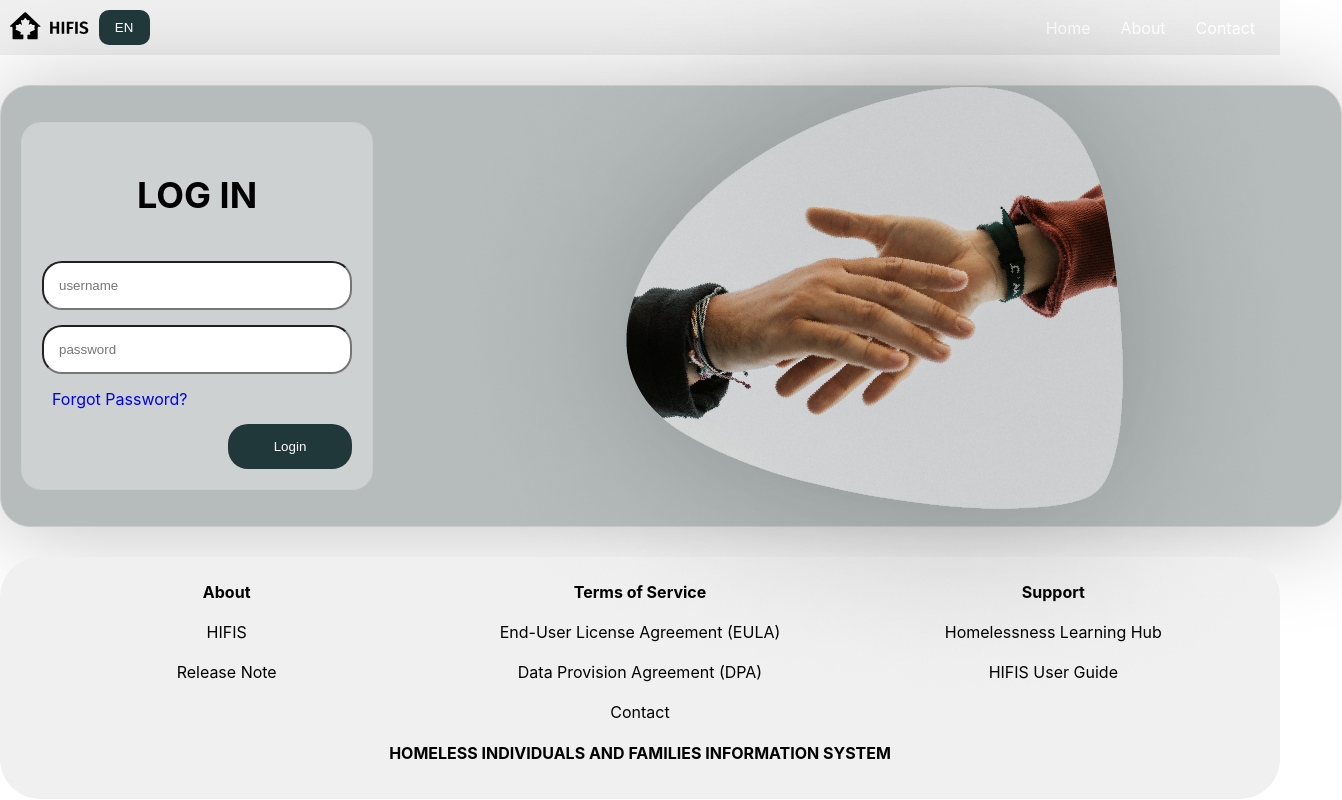
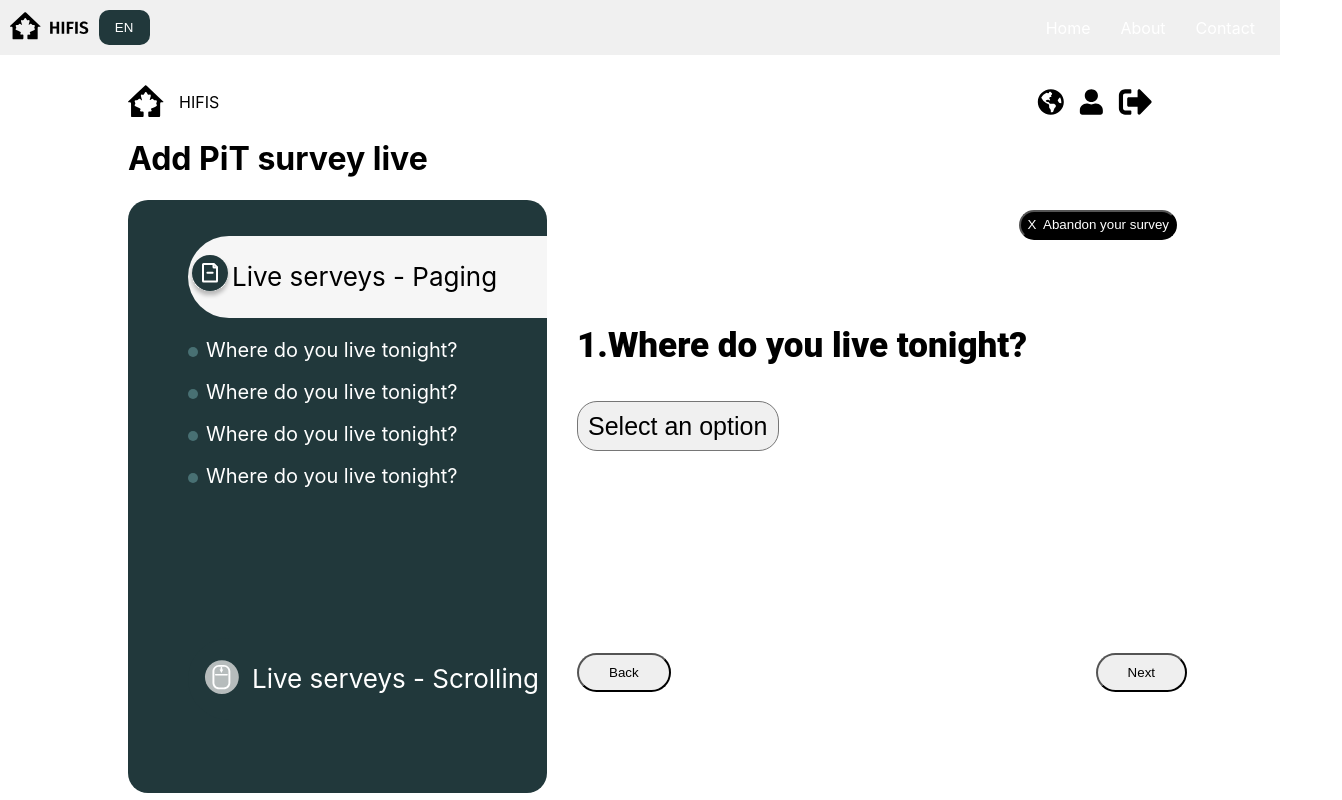
Before and after one commit to Team-Fried-Chicken/hifis-react-app, a React (Create React App) app: page / in a window 1280 px wide. Shown: the top 800 px of the page, 1342 px wide, since content can reach past the window. Built offline with nearby package versions, Linux system fonts and the light colour scheme.

Commit message:
mini median

```diff
--- a/src/App.js
+++ b/src/App.js
@@ -19,8 +19,8 @@ const App = () => {
       <Header />
       {/* Conditionally render AuthContainer based on screen width */}
       {/* <AuthContainer /> */}
-      <MiniLoginPage />
-      {/* <QuestionPage /> */}
+      {/* <MiniLoginPage /> */}
+      <QuestionPage />
       {/* <WelcomeHeader /> */}
       {/* <LoginError /> */}
       {/* <MenuTablets /> */}
--- a/src/QuestionPage.css
+++ b/src/QuestionPage.css
@@ -69,3 +69,22 @@ select {
   padding: 10px 30px;
   cursor: pointer;
 }
+
+@media screen and (max-width: 1024px) {
+  .QuestionPageContainer {
+    width: auto;
+    height: auto;
+    padding: 0 20px;
+  }
+  select {
+    width: 500px;
+    align-items: center;
+  }
+  .BackButton,
+  .NextButton {
+    border-radius: 20px;
+    padding: 10px 30px;
+    cursor: pointer;
+    width: 200px;
+  }
+}
--- a/src/QuestionPage.js
+++ b/src/QuestionPage.js
@@ -1,4 +1,4 @@
-import React from "react";
+import React, { useEffect, useState } from "react";
 import WelcomeHeader from "./Shared_Components/welcomeHeader/welcomeHeader";
 
 import "./QuestionPage.css";
@@ -6,12 +6,32 @@ import SurveyProgress from "./Shared_Components/survey_progress/servey_progress"
 import Footer from "./Footer";
 
 const QuestionPage = () => {
+  const [showSurveyProgress, setShowSurveyProgress] = useState(true);
+
+  useEffect(() => {
+    const handleResize = () => {
+      // Update the state based on the screen width
+      setShowSurveyProgress(window.innerWidth > 1024);
+    };
+
+    // Set the initial state
+    handleResize();
+
+    // Attach the event listener for window resize
+    window.addEventListener("resize", handleResize);
+
+    // Cleanup the event listener on component unmount
+    return () => {
+      window.removeEventListener("resize", handleResize);
+    };
+  }, []);
+
   return (
     <div className="QuestionPageContainer">
       <WelcomeHeader />
       <h1>Add PiT survey live</h1>
       <div className="ProgressAndQuestions">
-        <SurveyProgress />
+        {showSurveyProgress && <SurveyProgress className="SurveyProgress" />}
         <div className="QuestionContainer">
           <input
             type="button"
--- a/src/Shared_Components/survey_progress/servey_progress.css
+++ b/src/Shared_Components/survey_progress/servey_progress.css
@@ -5,7 +5,8 @@
   background-color: rgba(33, 56, 59, 1);
   padding: 20px;
 }
-.pagingTag {
+.pagingTag,
+.scrollingTag {
   width: 359px;
   height: 82px;
   background-color: rgba(246, 246, 246, 1);
@@ -17,3 +18,9 @@
   border-radius: 50px 0 0 50px;
   margin-bottom: 20px;
 }
+
+.scrollingTag {
+  margin-top: 150px;
+  background-color: rgba(33, 56, 59, 1);
+  color: white;
+}
--- a/src/Shared_Components/survey_progress/servey_progress.js
+++ b/src/Shared_Components/survey_progress/servey_progress.js
@@ -2,6 +2,7 @@ import React from "react";
 import Question from "./question";
 import "./servey_progress.css";
 import { ReactComponent as SVCPagingLogo } from "./svgLogo-paging.svg";
+import { ReactComponent as SVCScrollingLogo } from "./svgLogo-scrolling.svg";
 const SurveyProgress = () => {
   return (
     <div className="surveyProgressContainer">
@@ -15,6 +16,10 @@ const SurveyProgress = () => {
         <Question />
         <Question />
         <Question />
+        <div className="scrollingTag ">
+          <SVCScrollingLogo />
+          <span>Live serveys - Scrolling</span>
+        </div>
       </ul>
     </div>
   );
--- a/src/WelcomePage.css
+++ b/src/WelcomePage.css
@@ -33,3 +33,19 @@
 .WelcomeFooter {
   width: 100%;
 }
+
+@media screen and (max-width: 1024px) {
+  .WelcomePageContainer {
+    width: auto;
+    height: auto;
+    padding: 0 5vw;
+  }
+  .WelcomeContent {
+    display: flex;
+    flex-direction: column;
+    align-items: center;
+  }
+  .WelcomeMessage {
+    width: auto;
+  }
+}
--- a/src/WelcomePage.js
+++ b/src/WelcomePage.js
@@ -24,7 +24,6 @@ const WelcomePage = () => {
           <img src={Welcomepage} alt="wel" />
         </div>
       </div>
-      <Footer className="WelcomeFooter" />
     </div>
   );
 };
```
Also changed, not shown: src/Shared_Components/survey_progress/svgLogo-scrolling.svg.
